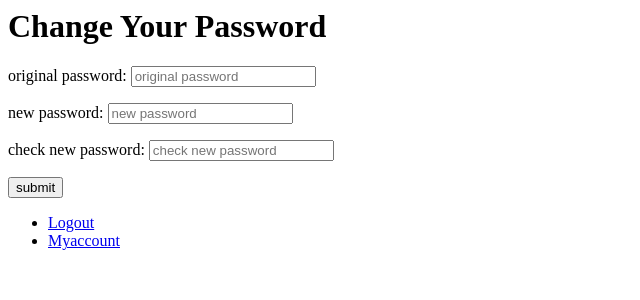
After one commit to yangyunxu/wonderland, a Django app: page /myaccount/changepassword/ in a window 1280 px wide. The commit adds this page. Shown: the top 300 px of the page, without its empty margins (0-640 px from the left). Run offline with Django 3.2, Linux system fonts and the light colour scheme; the visitor is signed in with stand-in values (Sample User, id 1).

Commit message:
change password

```diff
--- a/myaccount/forms.py
+++ b/myaccount/forms.py
@@ -15,3 +15,43 @@ class UserProfileForm(forms.ModelForm):
     class Meta:
         model = UserProfile
         fields = ('personalURL', 'picture',)
+
+class ChangepwdForm(forms.Form):
+    oldpassword = forms.CharField(
+        required=True,
+        label=u"original password",
+        error_messages={'required': u'please enter original password'},
+        widget=forms.PasswordInput(
+            attrs={
+                'placeholder':u"original password",
+            }
+        ),
+    )
+    newpassword1 = forms.CharField(
+        required=True,
+        label=u"new password",
+        error_messages={'required': u'please enter new password'},
+        widget=forms.PasswordInput(
+            attrs={
+                'placeholder':u"new password",
+            }
+        ),
+    )
+    newpassword2 = forms.CharField(
+        required=True,
+        label=u"check new password",
+        error_messages={'required': u'please enter new password again'},
+        widget=forms.PasswordInput(
+            attrs={
+                'placeholder':u"check new password",
+            }
+        ),
+     )
+    def clean(self):
+        if not self.is_valid():
+            raise forms.ValidationError(u"all blank should be filled")
+        elif self.cleaned_data['newpassword1'] != self.cleaned_data['newpassword2']:
+            raise forms.ValidationError(u"Different passwords, check again!")
+        else:
+            cleaned_data = super(ChangepwdForm, self).clean()
+        return cleaned_data
--- a/myaccount/urls.py
+++ b/myaccount/urls.py
@@ -10,4 +10,5 @@ urlpatterns = [
     path('restricted/', views.restricted, name='restricted'),
     path('logout/', views.user_logout, name='logout'),
     path('', views.myaccount, name='myaccount'),
+    path('changepassword/', views.changepwd, name='changepassword'),
 ]
--- a/myaccount/views.py
+++ b/myaccount/views.py
@@ -1,5 +1,5 @@
 from django.shortcuts import render
-from myaccount.forms import UserForm, UserProfileForm
+from myaccount.forms import UserForm, UserProfileForm, ChangepwdForm
 from django.contrib.auth import authenticate, login
 from django.http import HttpResponse
 from django.urls import reverse
@@ -8,6 +8,9 @@ from django.contrib.auth.decorators import login_required
 from django.contrib.auth import logout
 from myaccount.models import UserProfile
 from django.utils import timezone
+
+
+
 
 # Create your views here.
 # Register to be a user
@@ -78,3 +81,24 @@ def user_logout(request):
 @login_required
 def myaccount(request):
     return render(request, 'myaccount/myaccount.html')
+
+@login_required
+def changepwd(request):
+    if request.method == 'GET':
+        form = ChangepwdForm()
+        return render(request, 'myaccount/changepwd.html', {'form': form,})
+    else:
+        form = ChangepwdForm(request.POST)
+        if form.is_valid():
+            username = request.user.username
+            oldpassword = request.POST.get('oldpassword', '')
+            user = authenticate(username=username, password=oldpassword)
+            if user is not None and user.is_active:
+                newpassword = request.POST.get('newpassword1', '')
+                user.set_password(newpassword)
+                user.save()
+                return render(request, 'myaccount/login.html', {'changepwd_success':True})
+            else:
+                return render(request, 'myaccount/changepwd.html', {'form': form,'oldpassword_is_wrong':True})
+        else:
+            return render(request, 'myaccount/changepwd.html',  {'form': form,})
--- /dev/null
+++ b/templates/myaccount/changepwd.html
@@ -0,0 +1,16 @@
+{% extends 'myaccount/base.html' %}
+{% load staticfiles %}
+
+{% block title_block %}
+    Change Password
+{% endblock %}
+
+{% block body_block %}
+<h1>Change Your Password</h1>
+<form id="changepwd_form" method="post" action="{% url 'myaccount:changepassword' %}">
+
+    {% csrf_token %}
+    {{ form.as_p }}
+    <input type="submit" value="submit" />
+</form>
+{% endblock %}
```
Also changed, not shown: templates/myaccount/myaccount.html (+4 -4 lines).
